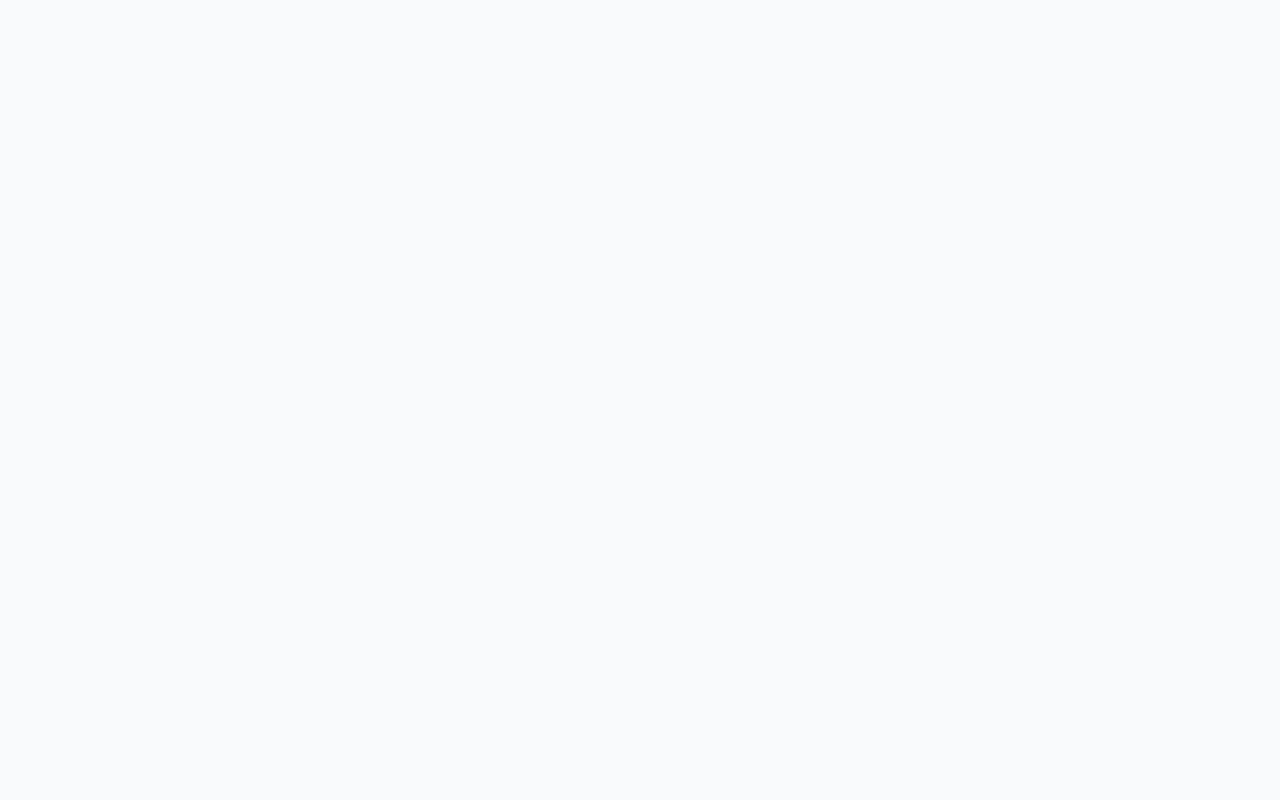
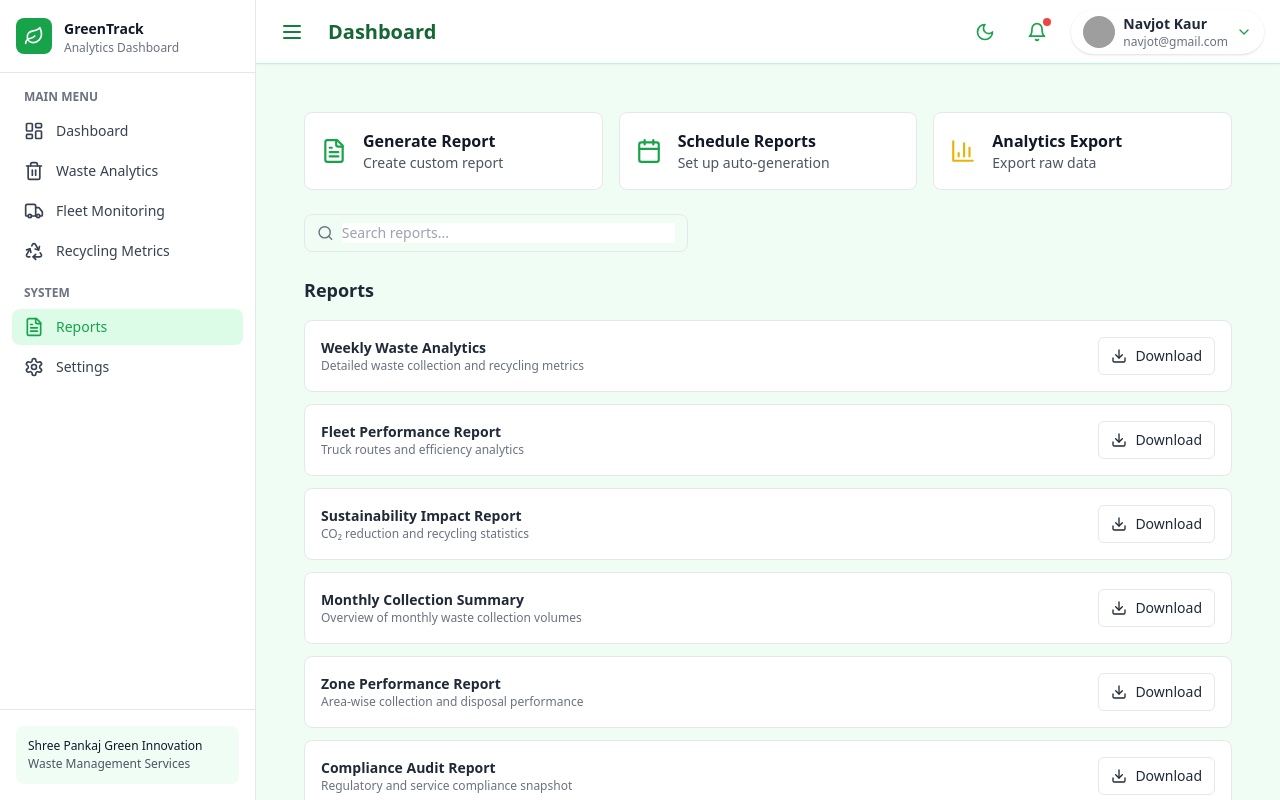
Before and after one commit to gurpreet292/spgi-fleetmontioring-, a React (Vite) app: page /reports in a window 1280 px wide. Before the commit this address had no page. Built offline with nearby package versions, Linux system fonts and the light colour scheme; grey boxes are pictures that could not be loaded.

Commit message:
added dashboard improvements

```diff
--- /dev/null
+++ b/src/Components/common/ActionCard.jsx
@@ -0,0 +1,18 @@
+import React from "react";
+
+const ActionCard = ({ icon: Icon, title, description, iconColor }) => {
+  return (
+    <div className="flex items-center gap-4 p-4 rounded-lg bg-white border border-gray-200 text-gray-900 hover:bg-gray-50 transition cursor-pointer">
+
+      <Icon className={iconColor} size={26} />
+
+      <div>
+        <h3 className="font-semibold">{title}</h3>
+        <p className="text-sm text-gray-600">{description}</p>
+      </div>
+
+    </div>
+  );
+};
+
+export default React.memo(ActionCard);
--- /dev/null
+++ b/src/Components/common/ReportCard.jsx
@@ -0,0 +1,23 @@
+import React from "react";
+import { Download } from "lucide-react";
+
+const ReportCard = ({ title, description, onDownload, loading }) => {
+  return (
+    <div className="bg-white border rounded-lg p-4 flex items-center justify-between mb-4">
+      <div>
+        <h3 className="text-sm font-semibold">{title}</h3>
+        <p className="text-xs text-gray-500">{description}</p>
+      </div>
+
+      <button
+        onClick={onDownload}
+        className="flex items-center gap-2 px-3 py-2 text-sm border rounded-md hover:bg-gray-100"
+      >
+        <Download size={16} />
+        {loading ? "Generating..." : "Download"}
+      </button>
+    </div>
+  );
+};
+
+export default React.memo(ReportCard);
--- /dev/null
+++ b/src/pages/Reports.jsx
@@ -0,0 +1,173 @@
+import React, { useState, useCallback } from "react";
+import {
+  FileText,
+  Calendar,
+  BarChart3,
+  Download,
+  Search
+} from "lucide-react";
+import ActionCard from "../Components/common/ActionCard";
+import { downloadReport } from "../services/reportService";
+
+const reports = [
+  {
+    title: "Weekly Waste Analytics",
+    description: "Detailed waste collection and recycling metrics",
+  },
+  {
+    title: "Fleet Performance Report",
+    description: "Truck routes and efficiency analytics",
+  },
+  {
+    title: "Sustainability Impact Report",
+    description: "CO₂ reduction and recycling statistics",
+  },
+  {
+    title: "Monthly Collection Summary",
+    description: "Overview of monthly waste collection volumes",
+  },
+  {
+    title: "Zone Performance Report",
+    description: "Area-wise collection and disposal performance",
+  },
+  {
+    title: "Compliance Audit Report",
+    description: "Regulatory and service compliance snapshot",
+  },
+];
+
+const Reports = () => {
+  const [loadingIndex, setLoadingIndex] = useState(null);
+  const [search, setSearch] = useState("");
+  const [openDropdown, setOpenDropdown] = useState(null);
+
+  const handleDownload = useCallback(async (index, format) => {
+    try {
+      setLoadingIndex(index);
+
+      await downloadReport();
+
+      alert(`Report downloaded as ${format}`);
+    } catch {
+      alert("Failed to generate report. Please retry.");
+    } finally {
+      setLoadingIndex(null);
+    }
+  }, []);
+
+  const filteredReports = reports.filter((report) =>
+    report.title.toLowerCase().includes(search.toLowerCase())
+  );
+
+  return (
+    <div className="p-6 space-y-6">
+
+      {/* Action Cards */}
+
+      <div className="grid grid-cols-1 md:grid-cols-3 gap-4">
+
+        <ActionCard
+          icon={FileText}
+          title="Generate Report"
+          description="Create custom report"
+          iconColor="text-green-600"
+        />
+
+        <ActionCard
+          icon={Calendar}
+          title="Schedule Reports"
+          description="Set up auto-generation"
+          iconColor="text-green-600"
+        />
+
+        <ActionCard
+          icon={BarChart3}
+          title="Analytics Export"
+          description="Export raw data"
+          iconColor="text-yellow-500"
+        />
+
+      </div>
+
+      {/* Search Bar */}
+
+      <div className="flex items-center gap-2 border rounded-lg px-3 py-2 w-full md:w-96">
+        <Search size={18} className="text-gray-500" />
+
+        <input
+          type="text"
+          placeholder="Search reports..."
+          className="outline-none w-full text-sm"
+          value={search}
+          onChange={(e) => setSearch(e.target.value)}
+        />
+      </div>
+
+      {/* Reports List */}
+
+      <div>
+        <h2 className="text-lg font-semibold mb-4">Reports</h2>
+
+        {filteredReports.map((report, index) => (
+          <div
+            key={index}
+            className="flex items-center justify-between p-4 mb-3 bg-white border rounded-lg"
+          >
+            <div>
+              <h3 className="text-sm font-semibold">{report.title}</h3>
+              <p className="text-xs text-gray-500">{report.description}</p>
+            </div>
+
+            {/* Download Dropdown */}
+
+            <div className="relative">
+
+  <button
+    onClick={() =>
+      setOpenDropdown(openDropdown === index ? null : index)
+    }
+    className="flex items-center gap-2 px-3 py-2 text-sm border rounded-md hover:bg-gray-100"
+  >
+    <Download size={16} />
+    {loadingIndex === index ? "Generating..." : "Download"}
+  </button>
+
+  {openDropdown === index && (
+    <div className="absolute right-0 mt-2 bg-white border rounded-md shadow-lg w-28 z-50">
+
+      <button
+        onClick={() => handleDownload(index, "CSV")}
+        className="block w-full text-left px-3 py-2 text-sm hover:bg-gray-100"
+      >
+        CSV
+      </button>
+
+      <button
+        onClick={() => handleDownload(index, "PDF")}
+        className="block w-full text-left px-3 py-2 text-sm hover:bg-gray-100"
+      >
+        PDF
+      </button>
+
+      <button
+        onClick={() => handleDownload(index, "JSON")}
+        className="block w-full text-left px-3 py-2 text-sm hover:bg-gray-100"
+      >
+        JSON
+      </button>
+
+    </div>
+  )}
+
+
+            </div>
+
+          </div>
+        ))}
+      </div>
+
+    </div>
+  );
+};
+
+export default Reports;
--- a/src/routes/AppRouter.jsx
+++ b/src/routes/AppRouter.jsx
@@ -2,6 +2,7 @@ import React from 'react';
 import { BrowserRouter, Routes, Route } from 'react-router-dom';
 import MainLayout from '../Components/layout/MainLayout';
 import OverviewPage from '../pages/OverviewPage';
+import Reports from '../pages/Reports';
 import Settings from '../pages/setting';
 
 const AppRouter = () => {
@@ -10,6 +11,7 @@ const AppRouter = () => {
       <Routes>
         <Route path="/" element={<MainLayout />}>
           <Route index element={<OverviewPage />} />
+          <Route path="reports" element={<Reports />} />
           <Route path="settings" element={<Settings />} />
         </Route>
       </Routes>
--- /dev/null
+++ b/src/services/reportService.js
@@ -0,0 +1,21 @@
+export const downloadReport = () => {
+
+  return new Promise((resolve, reject) => {
+
+    const delay = Math.floor(Math.random() * 1000) + 1000;
+
+    setTimeout(() => {
+
+      const fail = Math.random() < 0.2;
+
+      if (fail) {
+        reject("Report generation failed");
+      } else {
+        resolve("Report downloaded");
+      }
+
+    }, delay);
+
+  });
+
+};
```
